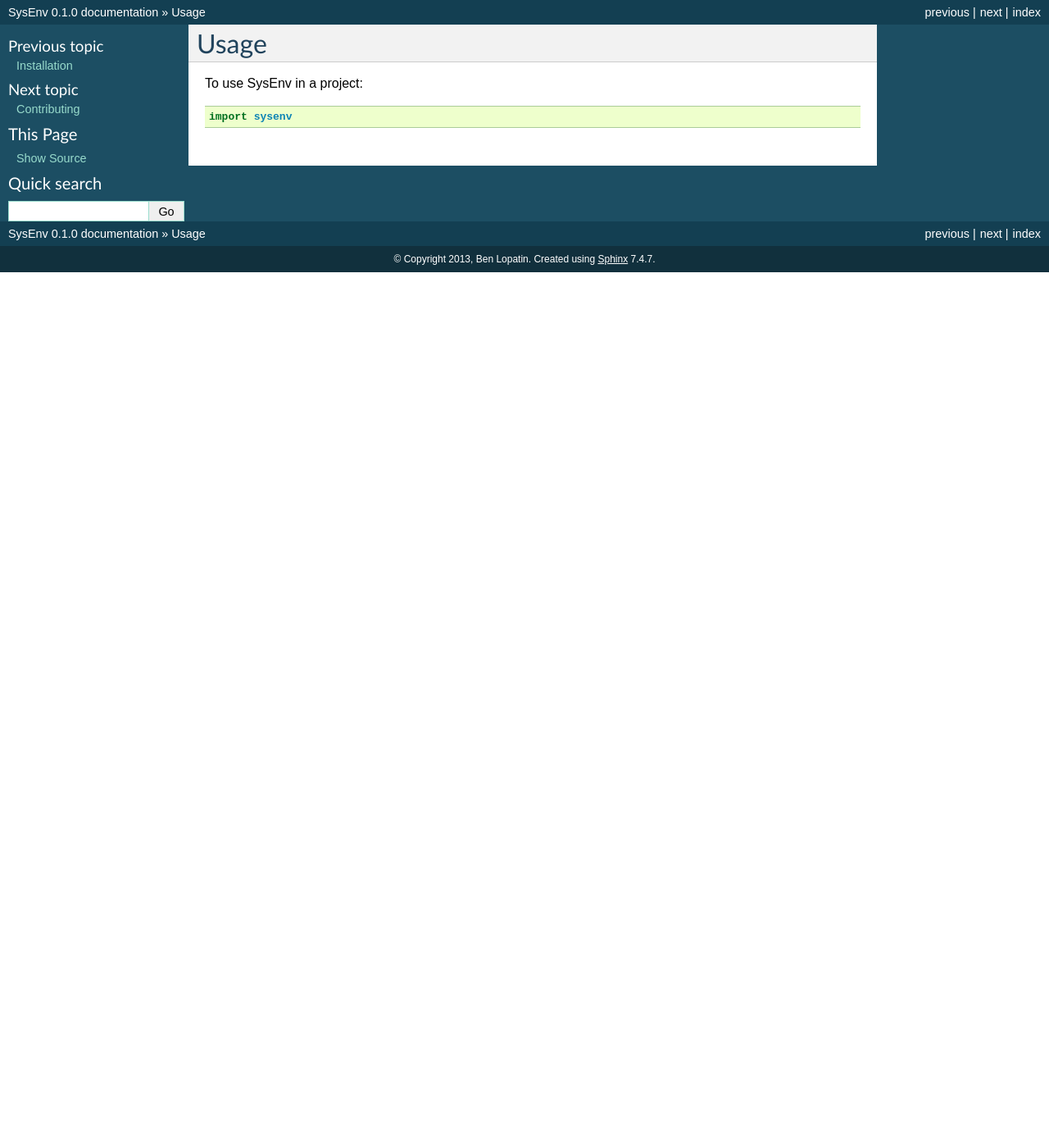
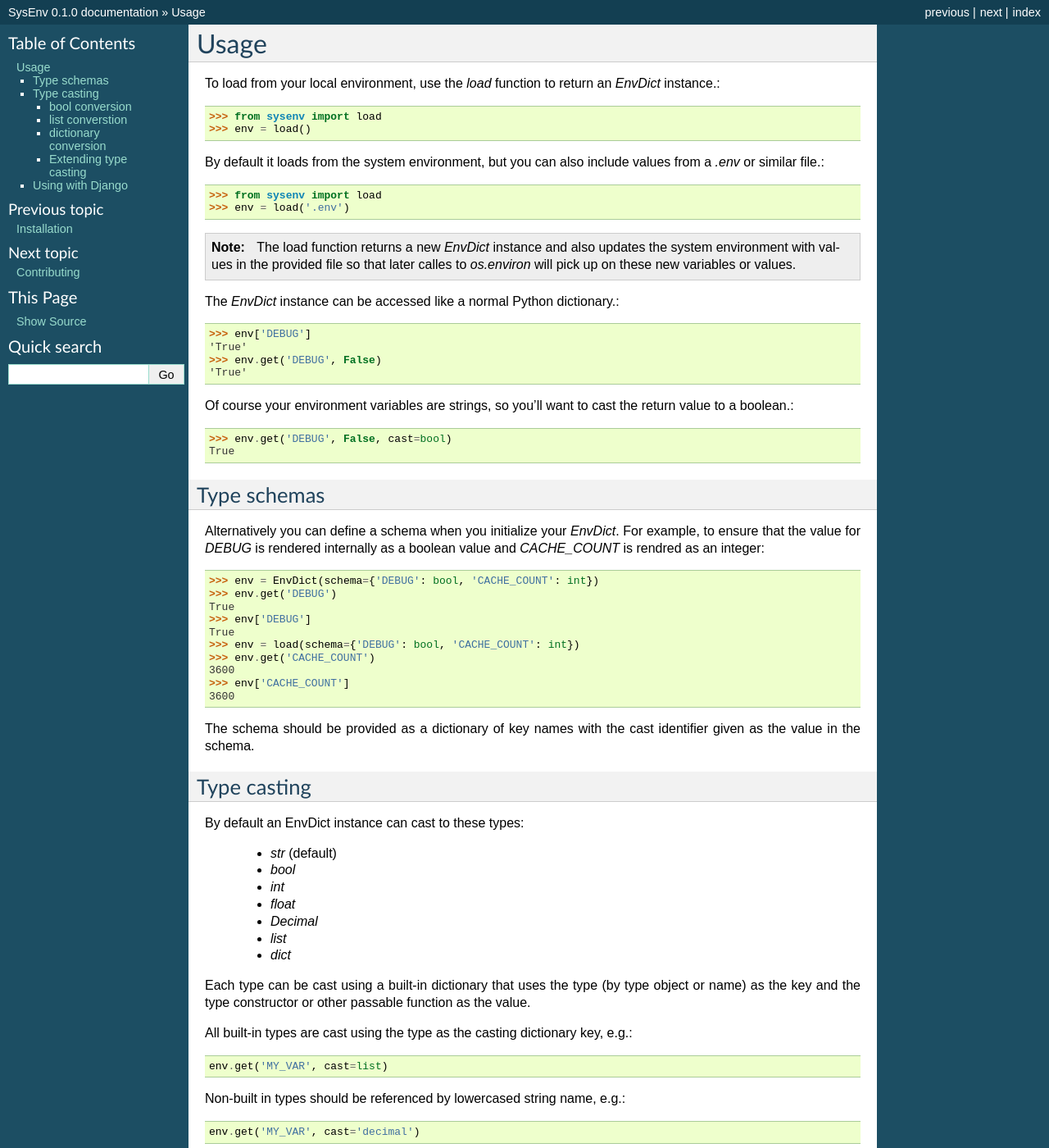
Before and after one commit to bennylope/sysenv, a Sphinx documentation site: the page built from docs/usage.rst, in a window 1280 px wide and 1400 px high. Shown: the whole window at 82% size. Built offline with Sphinx 7.4.7, drawn with Linux system fonts in a browser that asks for light colours; some of the changed text lies outside the part shown.

Commit message:
Updates usage documentation

```diff
--- a/README.rst
+++ b/README.rst
@@ -77,4 +77,6 @@
     from sysenv import load
     env = load('.env')
     DEBUG = env.get('DEBUG', False, cast=bool)
-    DATABASES = {'default': dj_database_url.parse(env.get('DATABASE_URL'))}
+
+See the `docs <http://sysenv.readthedocs.org/en/latest/>`_ for
+additional usage instructions.
--- a/docs/usage.rst
+++ b/docs/usage.rst
@@ -1,7 +1,163 @@
-========
+=====
 Usage
-========
+=====
 
-To use SysEnv in a project::
+To load from your local environment, use the `load` function to return an
+`EnvDict` instance.::
 
-    import sysenv
+    >>> from sysenv import load
+    >>> env = load()
+
+By default it loads from the system environment, but you can also include
+values from a `.env` or similar file.::
+
+    >>> from sysenv import load
+    >>> env = load('.env')
+
+.. note::
+
+    The load function returns a new `EnvDict` instance and also updates the
+    system environment with values in the provided file so that later calles to
+    `os.environ` will pick up on these new variables or values.
+
+The `EnvDict` instance can be accessed like a normal Python dictionary.::
+
+    >>> env['DEBUG']
+    'True'
+    >>> env.get('DEBUG', False)
+    'True'
+
+Of course your environment variables are strings, so you'll want to cast the
+return value to a boolean.::
+
+    >>> env.get('DEBUG', False, cast=bool)
+    True
+
+Type schemas
+============
+
+Alternatively you can define a schema when you initialize your `EnvDict`. For
+example, to ensure that the value for `DEBUG` is rendered internally as a
+boolean value and `CACHE_COUNT` is rendred as an integer::
+
+    >>> env = EnvDict(schema={'DEBUG': bool, 'CACHE_COUNT': int})
+    >>> env.get('DEBUG')
+    True
+    >>> env['DEBUG']
+    True
+    >>> env = load(schema={'DEBUG': bool, 'CACHE_COUNT': int})
+    >>> env.get('CACHE_COUNT')
+    3600
+    >>> env['CACHE_COUNT']
+    3600
+
+The schema should be provided as a dictionary of key names with the cast
+identifier given as the value in the schema.
+
+Type casting
+============
+
+By default an EnvDict instance can cast to these types:
+
+    * `str` (default)
+    * `bool`
+    * `int`
+    * `float`
+    * `Decimal`
+    * `list`
+    * `dict`
+
+Each type can be cast using a built-in dictionary that uses the type (by type
+object or name) as the key and the type constructor or other passable function
+as the value.
+
+All built-in types are cast using the type as the casting dictionary key, e.g.::
+
+    env.get('MY_VAR', cast=list)
+
+Non-built in types should be referenced by lowercased string name, e.g.::
+
+    env.get('MY_VAR', cast='decimal')
+
+bool conversion
+---------------
+
+Booleans are cast by comparing the lowercased input against a tuple of "true"
+values:
+
+    * true
+    * on
+    * yes
+    * 1
+
+`True` is returned if the filtered input is in the tuple, otherwise `False`.
+
+list converstion
+----------------
+
+The list conversion produces a list of strings based on the input, e.g. it will
+turn::
+
+    MYVAR=1,2,3,4
+
+Into::
+
+    >>> env.get('MYVAR', cast=list)
+    ['1', '2', '3', '4']
+
+dictionary conversion
+---------------------
+
+The dictionary conversion produces a dictionary of string keys and values based
+on the input, e.g. it will turn::
+
+    MYVAR=a=1,b=2,c=3,d=4
+
+Into::
+
+    >>> env.get('MYVAR', cast=dict)
+    {'a': '1', 'b': '2', 'c': '3', 'd': '4'}
+
+Extending type casting
+----------------------
+
+You can replace or add type casting methods. Simply pass a dictionary using the
+`casts` keyword when creating an `EnvDict` instance.::
+
+    >>> MY_TRUE_VALUES = ('true', 'for sure')
+    >>> env = EnvDict({'DEBUG': 'For SURE'}, casts={bool: lambda x: x.lower in MY_TRUE_VALUES})
+    >>> env.get('DEBUG', cast=bool)
+    True
+
+The same dictionary can be based when loading the environment.::
+
+    >>> MY_TRUE_VALUES = ('true', 'for sure')
+    >>> env = load(casts={bool: lambda x: x.lower in MY_TRUE_VALUES})
+    >>> env.get('DEBUG', cast=bool)
+    True
+
+Using with Django
+=================
+
+To use SysEnv in your Django project add it to the top of your settings.py file
+and pull in setting values from the `env` variable (or whatever you call it).::
+
+    from sysenv import load
+    env = load('.env')
+    DEBUG = env.get('DEBUG', False, cast=bool)
+
+Note that SysEnv does not offer functionality for configuring database or
+working with file paths. There are already libraries that do those things.
+
+You can configure your database(s) using `DJ-Database-URL
+<https://github.com/kennethreitz/dj-database-url>`_.::
+
+    DATABASES = {'default': dj_database_url.config(default='postgres://localhost')}
+
+Got search? You can use `DJ-Search-URL
+<https://github.com/dstufft/dj-search-url>`_.::
+
+    HAYSTACK_CONNECTIONS = {"default": dj_search_url.conf("elasticsearch://..")}
+
+If you want to make working with file paths simpler you should take a look at
+`path.py <https://pypi.python.org/pypi/path.py>`_.
```
